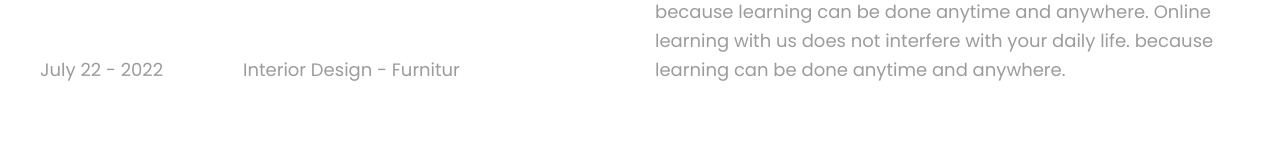
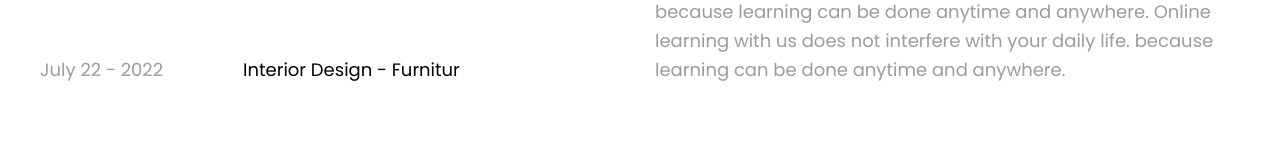
Before and after one commit to OlehKotynskyi/lesson, a plain HTML site: page lesson_15/index.html in a window 1280 px wide. In both pictures the pointer is over the link "Interior Design - Furnitur". Shown: the part 2493-2639 px from the top of the page. Drawn offline with Linux system fonts and the light colour scheme; files whose address does not match are found by name.

Commit message:
Update style.css

```diff
--- a/lesson_15/css/style.css
+++ b/lesson_15/css/style.css
@@ -243,7 +243,12 @@ body {
    display: flex;
    column-gap: 80px;
 }
-
+.design__data a {
+   transition: color 0.4s;
+}
+.design__data a:hover {
+   color: #000000;
+}
 
 .design__galery {}
 
```
